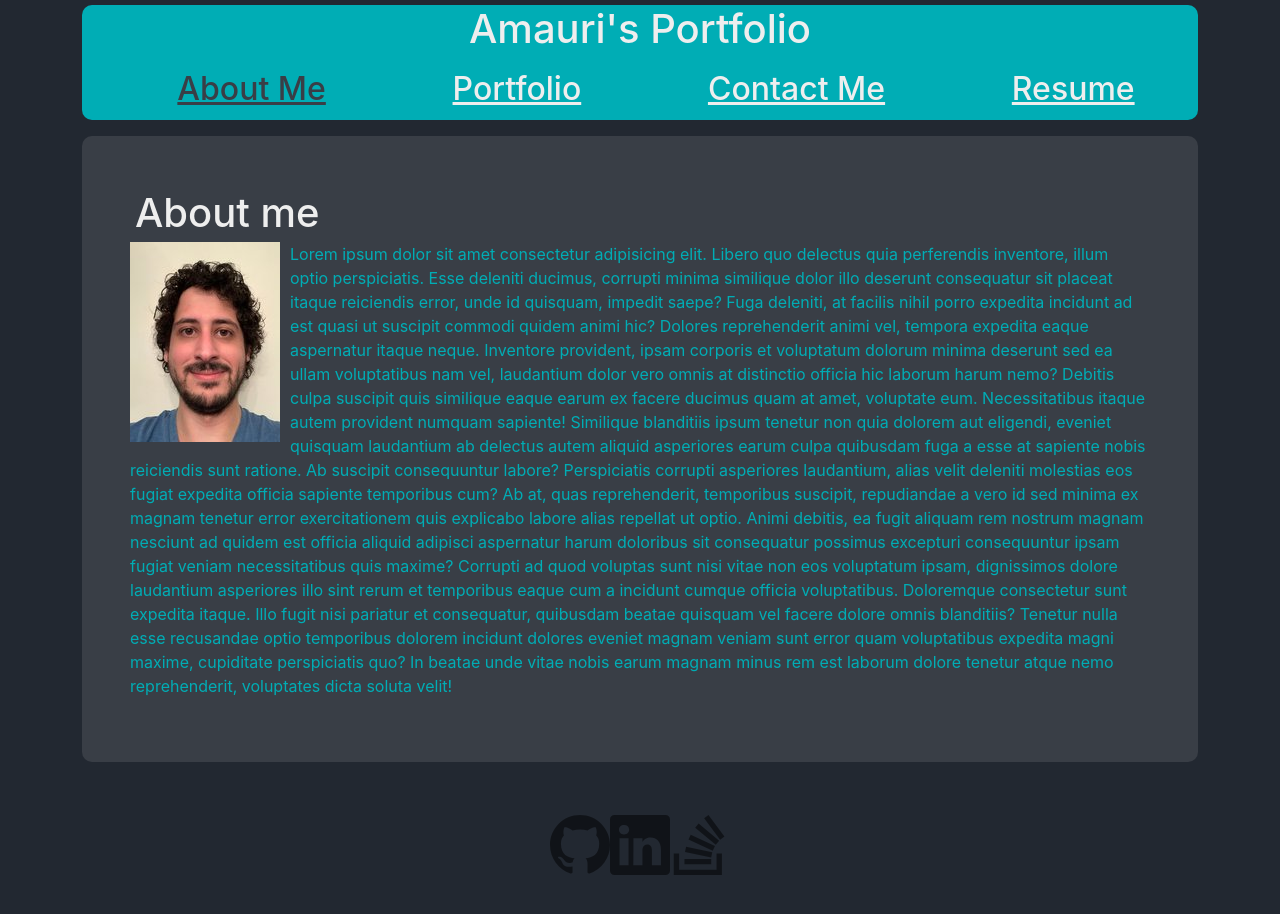
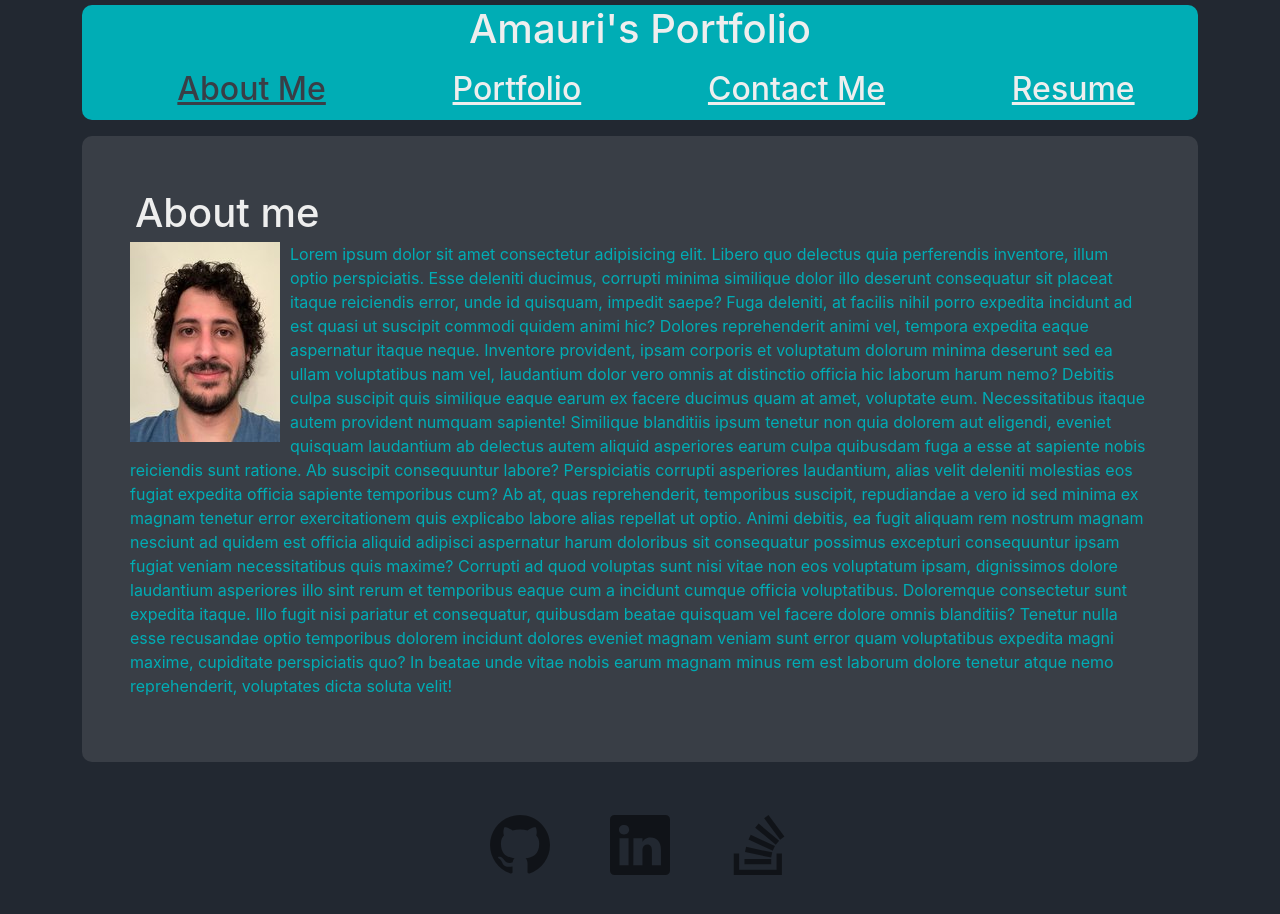
Before and after one commit to NicolasFlamel/nicolasflamel.github.io, a React (Create React App) app: page / in a window 1280 px wide. Shown: the top 914 px of the page. Built offline with nearby package versions, Linux system fonts and the light colour scheme.

Commit message:
exported socials to seperate file & fixed hover effect on social links

```diff
--- /dev/null
+++ b/src/assets/socialList.js
@@ -0,0 +1,38 @@
+import github from '../assets/images/github.svg';
+import linkedin from '../assets/images/linkedin.svg';
+import stackOverflow from '../assets/images/stack-overflow.svg';
+
+// template
+// {
+//     href: '',
+//     img: {
+//         src: ,
+//         alt: ' link'
+//     }
+// },
+
+const socials = [
+  {
+    href: 'https://github.com/NicolasFlamel/',
+    img: {
+      src: github,
+      alt: 'github profile link',
+    },
+  },
+  {
+    href: 'https://www.linkedin.com/in/amauri-rodriguez-929a79265',
+    img: {
+      src: linkedin,
+      alt: 'linkedin profile link',
+    },
+  },
+  {
+    href: 'https://stackoverflow.com/users/21207470/nicolasflamel',
+    img: {
+      src: stackOverflow,
+      alt: 'stack overflow profile link',
+    },
+  },
+];
+
+export default socials;
--- a/src/components/Footer.js
+++ b/src/components/Footer.js
@@ -1,14 +1,14 @@
 import { useState } from 'react';
-import github from '../assets/images/github.svg';
-import linkedin from '../assets/images/linkedin.svg';
-import stackOverflow from '../assets/images/stack-overflow.svg';
+import socials from '../assets/socialList';
 
-function Footer() {
+// returns anchor element with a separate isHover state for each
+const List = ({ social }) => {
   const [isHover, setIsHover] = useState(false);
   const styles = {
     socialLink: {
       width: '60px',
       height: '70px',
+      margin: '0px 30px',
       opacity: isHover ? 1 : 0.5,
     },
   };
@@ -17,43 +17,29 @@ function Footer() {
     type === 'mouseenter' ? setIsHover(true) : setIsHover(false);
 
   return (
-    <section className="text-center m-5">
     <a
-        href="https://github.com/NicolasFlamel/"
-        target="_blank"
-        rel="noreferrer"
-        onMouseEnter={handleEvent}
-        onMouseLeave={handleEvent}
-      >
-        <img src={github} alt="github profile link" style={styles.socialLink} />
-      </a>
-      <a
-        href="https://www.linkedin.com/in/amauri-rodriguez-929a79265/"
+      href={social.href}
       target="_blank"
       rel="noreferrer"
       onMouseEnter={handleEvent}
       onMouseLeave={handleEvent}
     >
       <img
-          src={linkedin}
-          alt="linkedin profile link"
+        src={social.img.src}
+        alt={social.img.alt}
         style={styles.socialLink}
       />
     </a>
-      <a
-        href="https://stackoverflow.com/users/21207470/nicolasflamel"
-        target="_blank"
-        rel="noreferrer"
-        onMouseEnter={handleEvent}
-        onMouseLeave={handleEvent}
-      >
-        <img
-          src={stackOverflow}
-          alt="stack overflow profile link"
-          style={styles.socialLink}
-        />
-      </a>
-    </section>
+  );
+};
+
+function Footer() {
+  return (
+    <footer className="text-center m-5">
+      {socials.map((social) => (
+        <List key={social.href} social={social} />
+      ))}
+    </footer>
   );
 }
 
--- a/src/components/pages/About.js
+++ b/src/components/pages/About.js
@@ -18,6 +18,7 @@ function About() {
         alt="self portrait"
         style={{ float: 'left', marginRight: '10px' }}
       />
+      {/* TODO: updated about me text */}
       <p>
         Lorem ipsum dolor sit amet consectetur adipisicing elit. Libero quo
         delectus quia perferendis inventore, illum optio perspiciatis. Esse
--- a/src/components/pages/Projects.js
+++ b/src/components/pages/Projects.js
@@ -17,6 +17,7 @@ function Projects() {
 
   return (
     // TODO: add hover effect to project img
+    // TODO: optimize img loading
     <section className="bg-gray p-5" id="portfolio">
       <h1>My Projects</h1>
       <ol className="d-flex flex-wrap justify-content-around">
```
Lines whose indentation alone changed are shown as unchanged.
